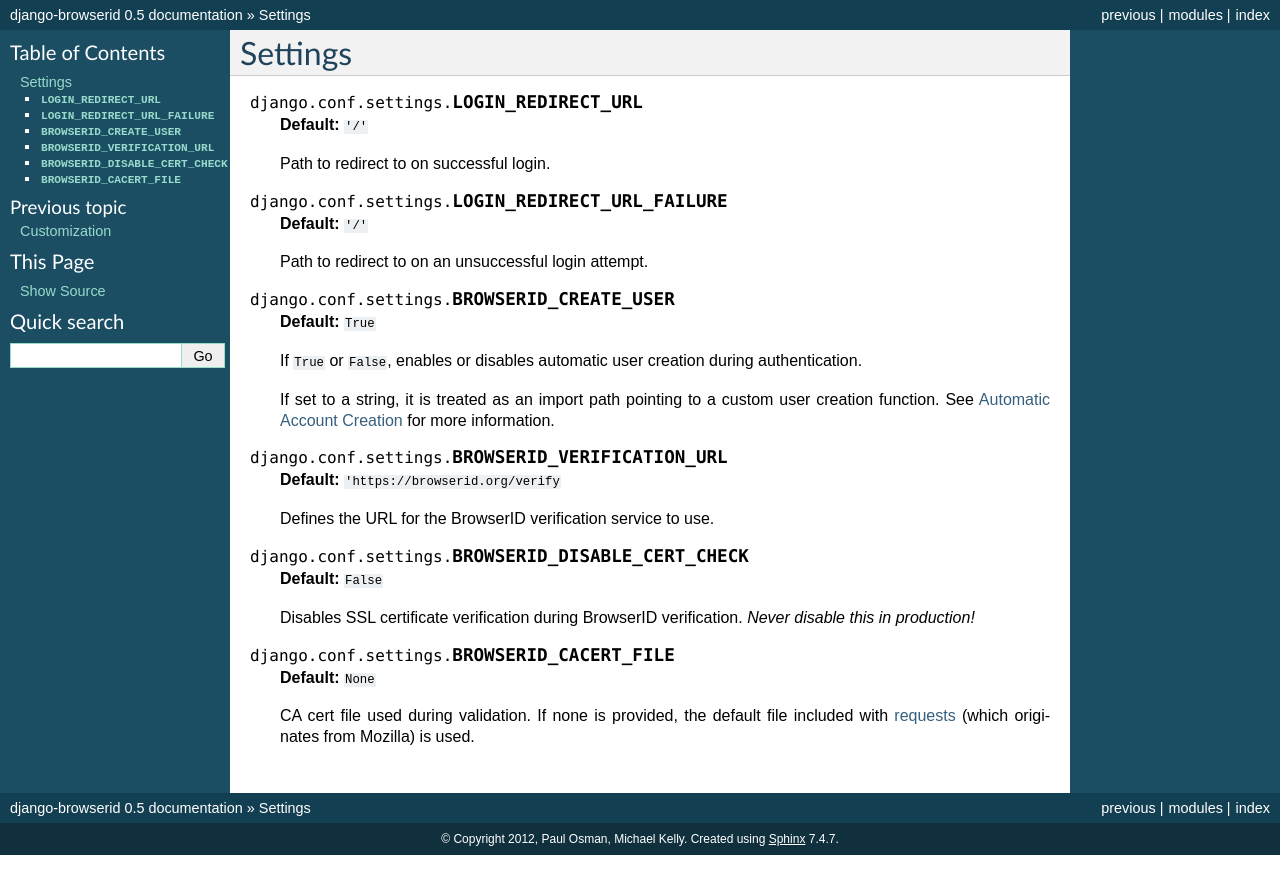
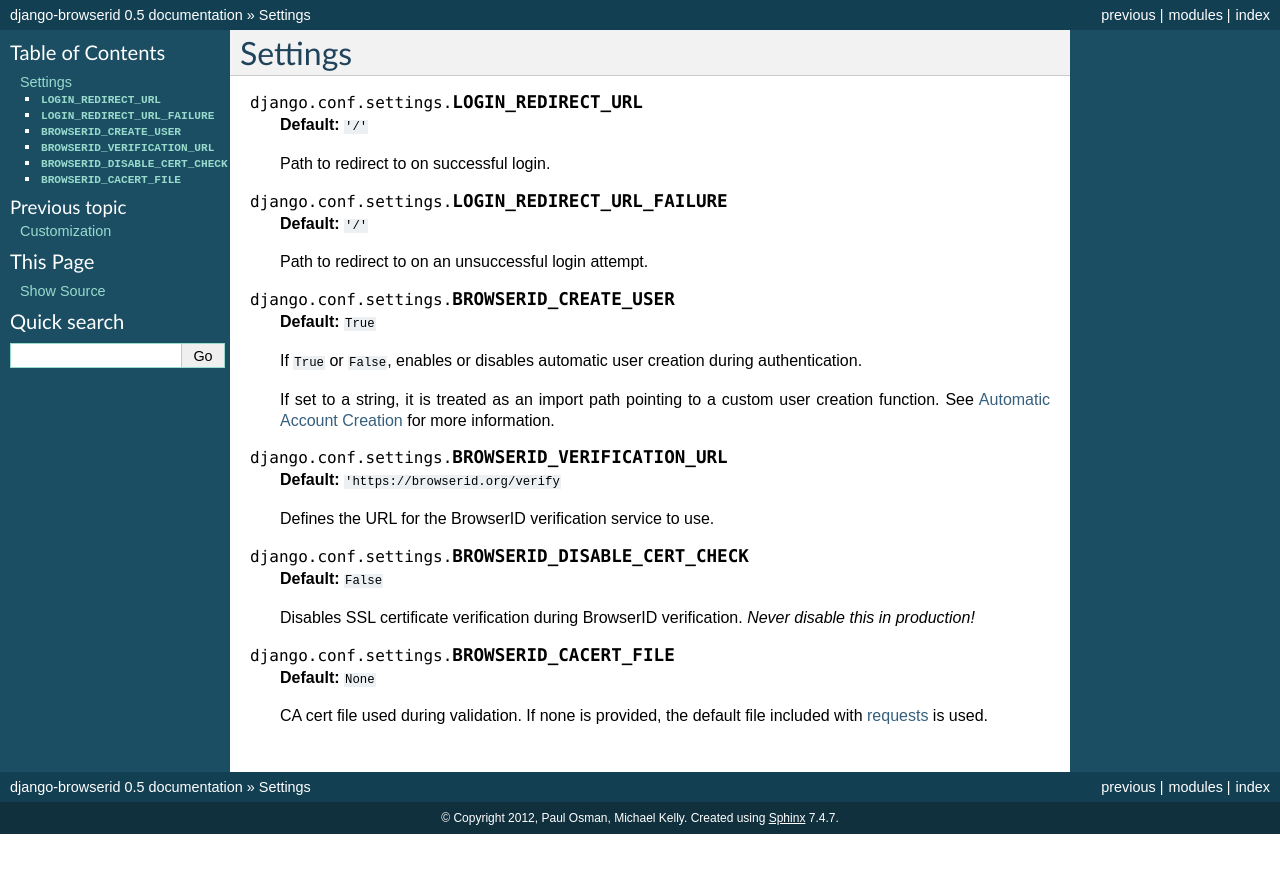
Before and after one commit to mozilla/django-browserid, a Sphinx documentation site: the page built from docs/details/settings.rst, in a window 1280 px wide. Shown: the top 894 px of the page. Built offline with Sphinx 7.4.7, drawn with Linux system fonts in a browser that asks for light colours.

```diff
--- a/README.rst
+++ b/README.rst
@@ -6,6 +6,11 @@ Django_.
 
 .. _Django: http://www.djangoproject.com/
 .. _BrowserID: https://browserid.org/
+
+Documentation
+-------------
+
+http://django-browserid.rtfd.org
 
 Testing
 -------
--- a/docs/details/settings.rst
+++ b/docs/details/settings.rst
@@ -43,6 +43,6 @@ Settings
     **Default:** ``None``
 
     CA cert file used during validation. If none is provided, the default file
-    included with requests_ (which originates from Mozilla) is used.
+    included with requests_ is used.
 
 .. _requests: http://docs.python-requests.org/
```
